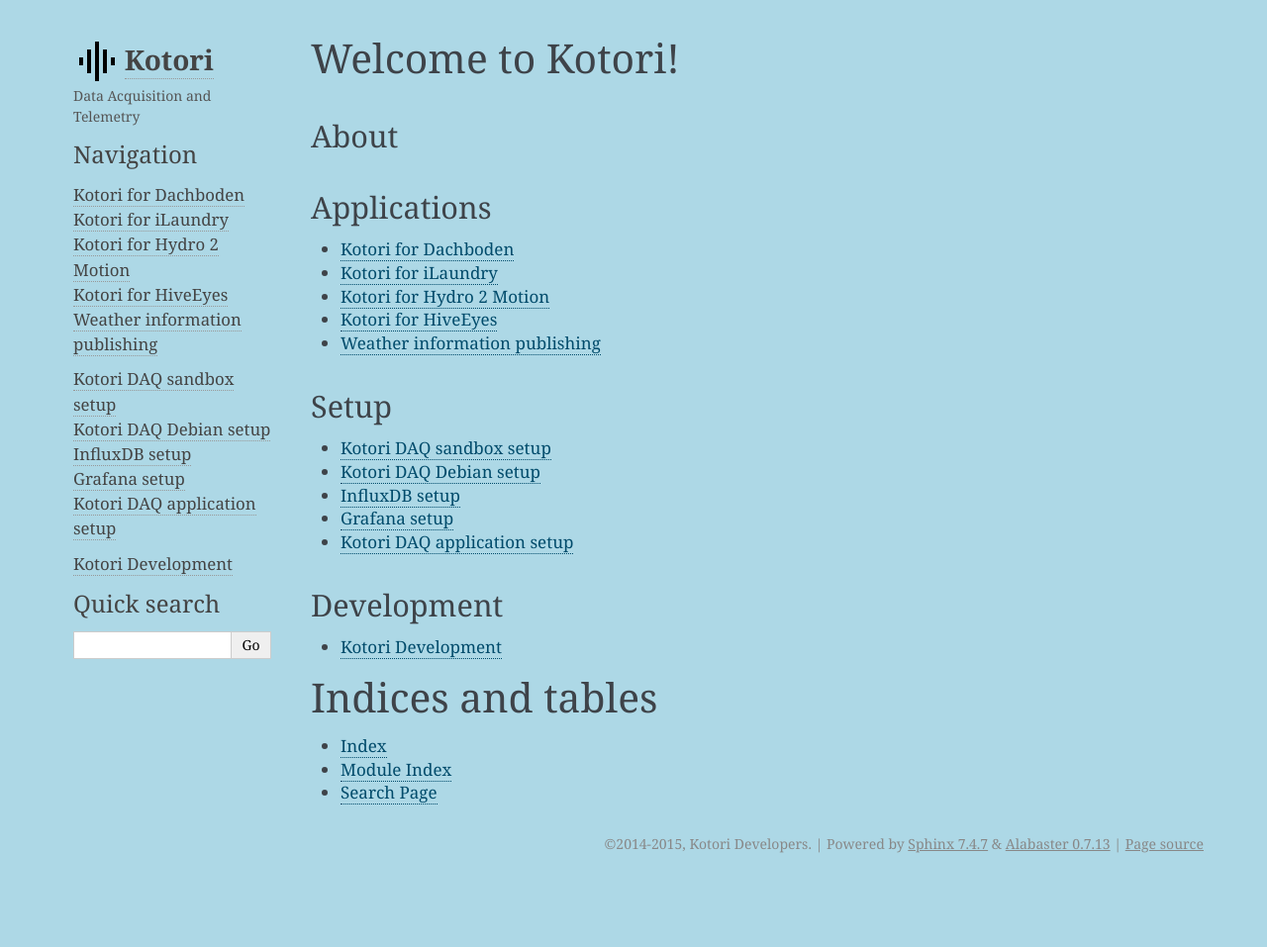
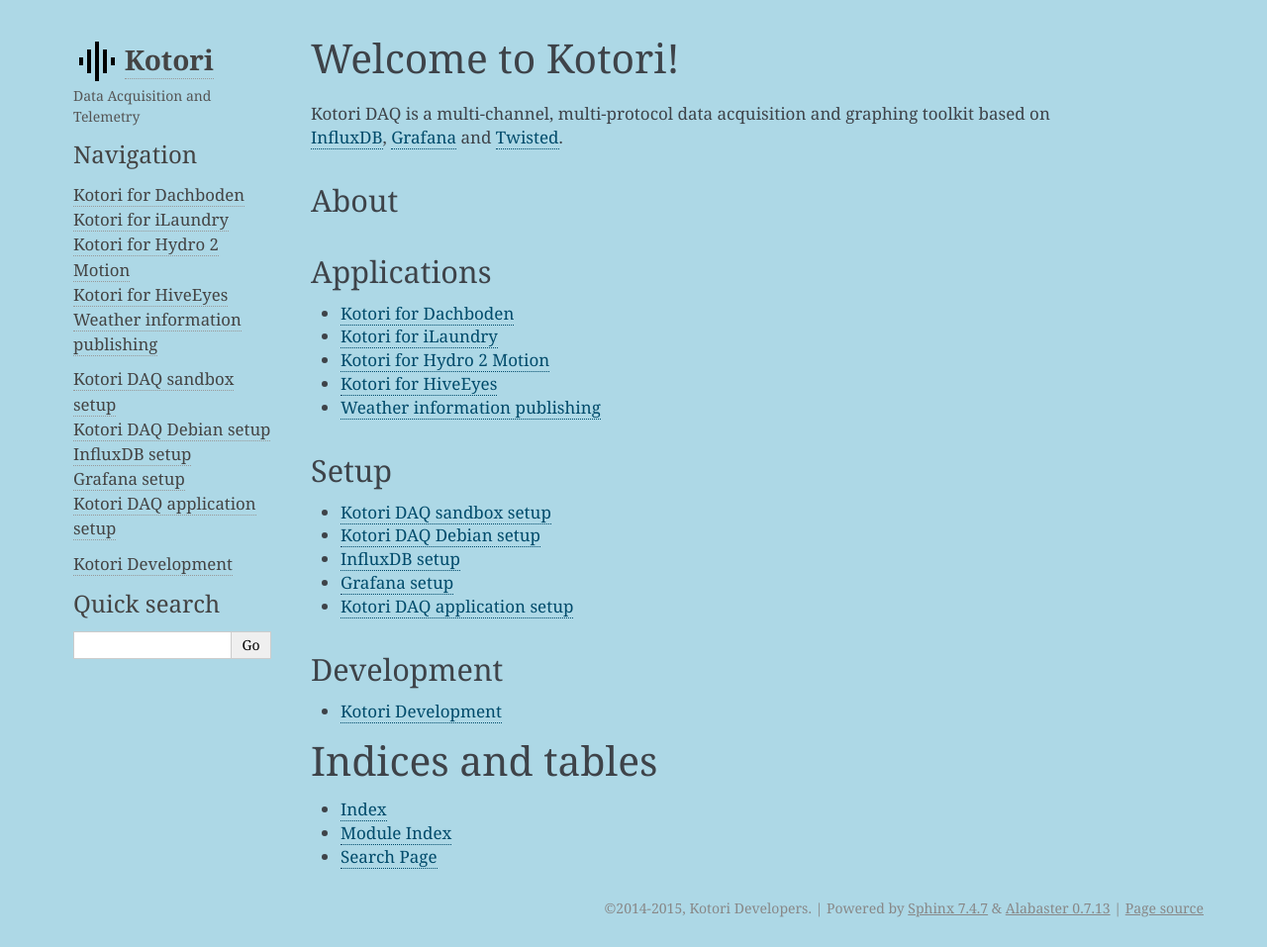
Before and after one commit to daq-tools/kotori, a Sphinx documentation site: the page built from doc/source/index.rst, in a window 1280 px wide. Shown: the whole page at 99% size. Built offline with Sphinx 7.4.7, drawn with Linux system fonts in a browser that asks for light colours; before the commit the page ends 900 px from its top, so only the background shows below that.

Commit message:
update docs

```diff
--- a/doc/source/index.rst
+++ b/doc/source/index.rst
@@ -5,6 +5,13 @@
 
 Welcome to Kotori!
 ==================
+
+Kotori DAQ is a multi-channel, multi-protocol data acquisition and graphing toolkit based on InfluxDB_, Grafana_ and Twisted_.
+
+.. _InfluxDB: https://influxdb.com/
+.. _Grafana: http://grafana.org/
+.. _Twisted: https://twistedmatrix.com/
+
 
 About
 -----
```
